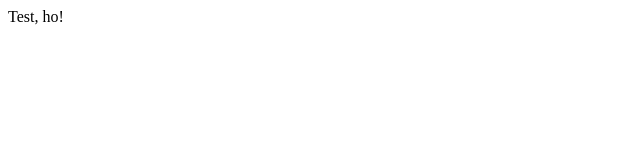
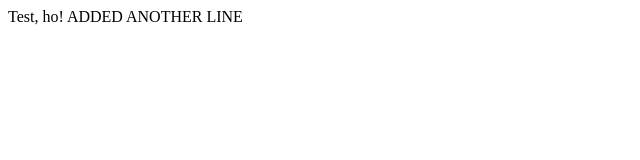
Before and after one commit to IamStarLord/lecture1, a plain HTML site: page index.html in a window 1280 px wide. Shown: the whole page, without its empty margins (0-640 px from the left). Drawn offline with Linux system fonts and the light colour scheme.

Commit message:
Added another line

```diff
--- a/index.html
+++ b/index.html
@@ -6,5 +6,6 @@
   </head>
   <body>
     Test, ho!
+    ADDED ANOTHER LINE
   </body>
 </html>
```
